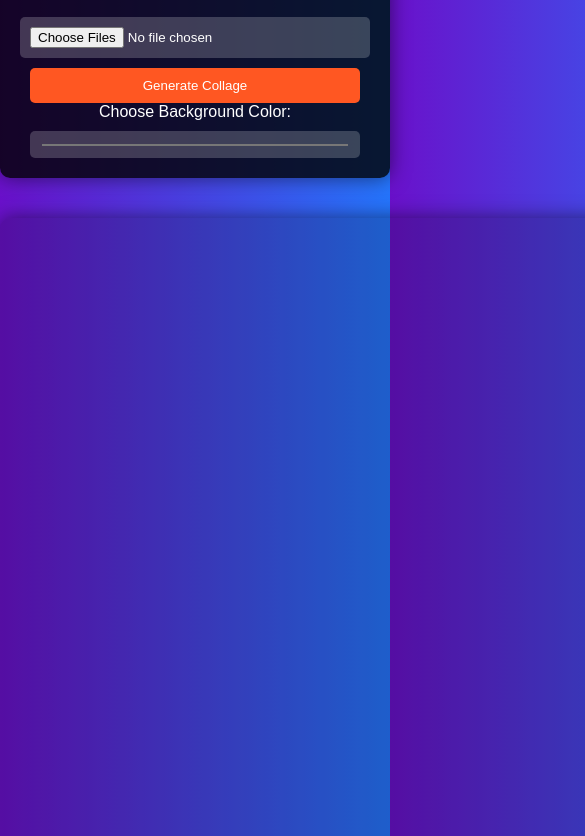
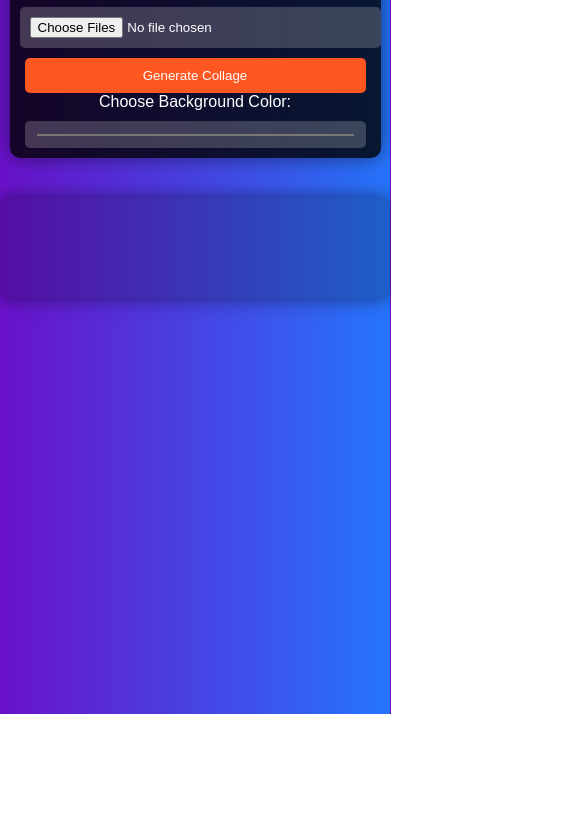
Before and after one commit to Peppecoding/Media-Collage-Generator, a plain HTML site: page index.html in a window 390 px wide. Shown: the part 130-966 px from the top of the page, 585 px wide, since content can reach past the window. After the commit the page ends 844 px from the top, so only its background shows below. Drawn offline with Linux system fonts and the light colour scheme.

Commit message:
Update styles.css

```diff
--- a/styles.css
+++ b/styles.css
@@ -64,8 +64,9 @@ button:hover {
 }
 
 .container2 {
-    width: 800px;
-    height: 700px;
+    width: 90vw;
+    max-width: 800px;
+    height: auto;
     margin: 40px auto;
     padding: 20px;
     background: rgba(0, 0, 0, 0.195);
@@ -73,3 +74,27 @@ button:hover {
     box-shadow: 0 0 20px rgba(0, 0, 0, 0.5);
     text-align: center;
 }
+
+/* Media queries for responsive adjustments */
+@media (max-width: 768px) {
+    .collage-item {
+        width: 150px;
+        height: 150px;
+    }
+}
+
+@media (max-width: 480px) {
+    .container, .container2 {
+        width: 95vw;
+        padding: 10px;
+    }
+
+    input, button {
+        width: calc(100% - 10px);
+    }
+
+    .collage-item {
+        width: 100px;
+        height: 100px;
+    }
+}
```
